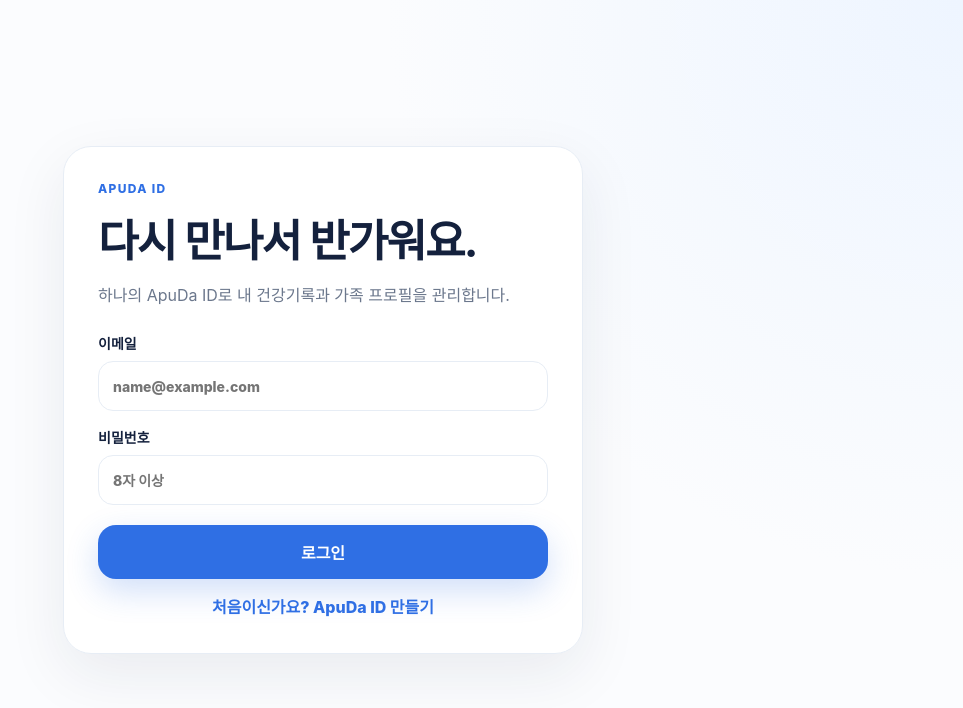
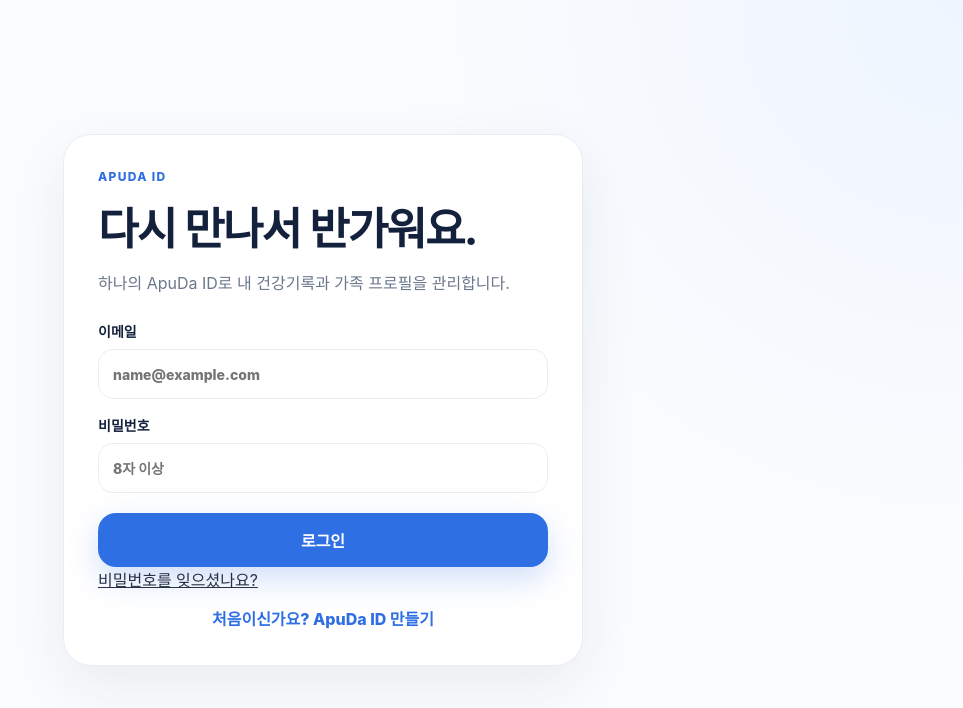
Before and after one commit to Mespital/ApuDa, a Next.js app in the folder platform/: page /login in a window 1280 px wide. Shown: the top 708 px of the page, without its empty margins (317-1280 px from the left). Built offline with nearby package versions, Linux system fonts and the light colour scheme; no server answers.

Commit message:
feat(platform): add password reset entry point

```diff
--- a/platform/app/login/page.tsx
+++ b/platform/app/login/page.tsx
@@ -102,6 +102,10 @@ export default function LoginPage() {
 
         {message && <p className="formMessage">{message}</p>}
 
+        {mode === "login" && (
+          <a className="textLink" href="/forgot-password">비밀번호를 잊으셨나요?</a>
+        )}
+
         <button
           className="textButton"
           type="button"
```
